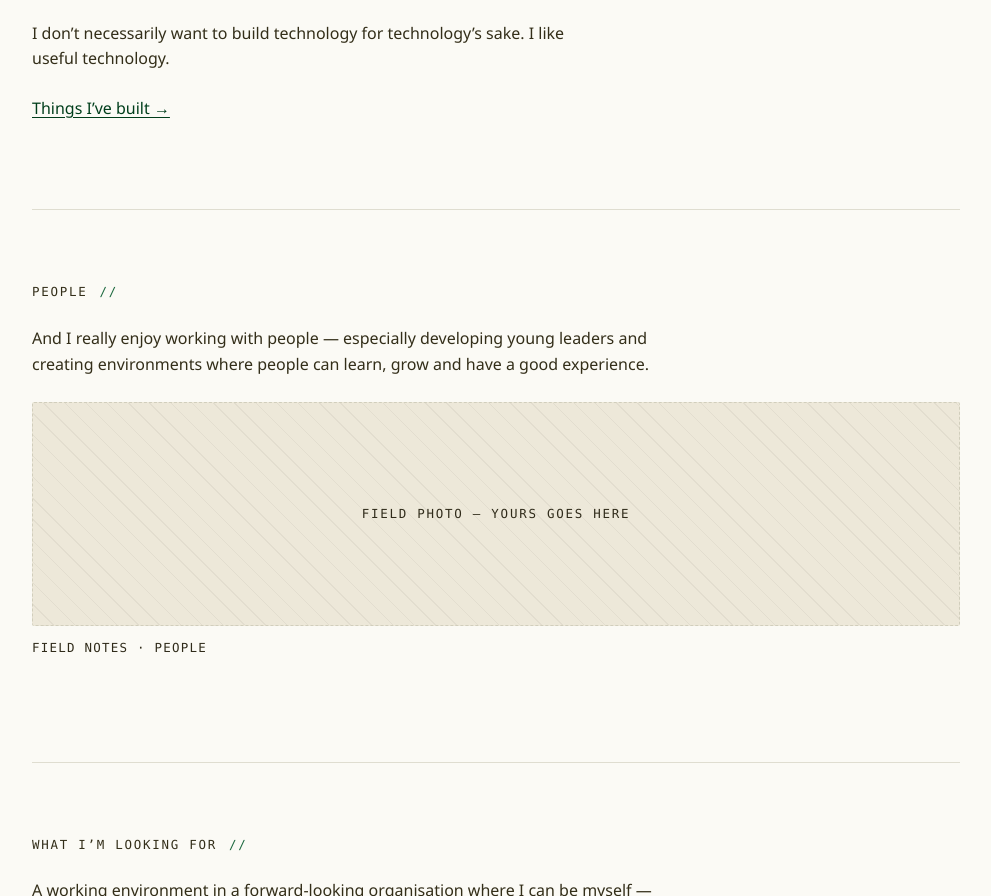
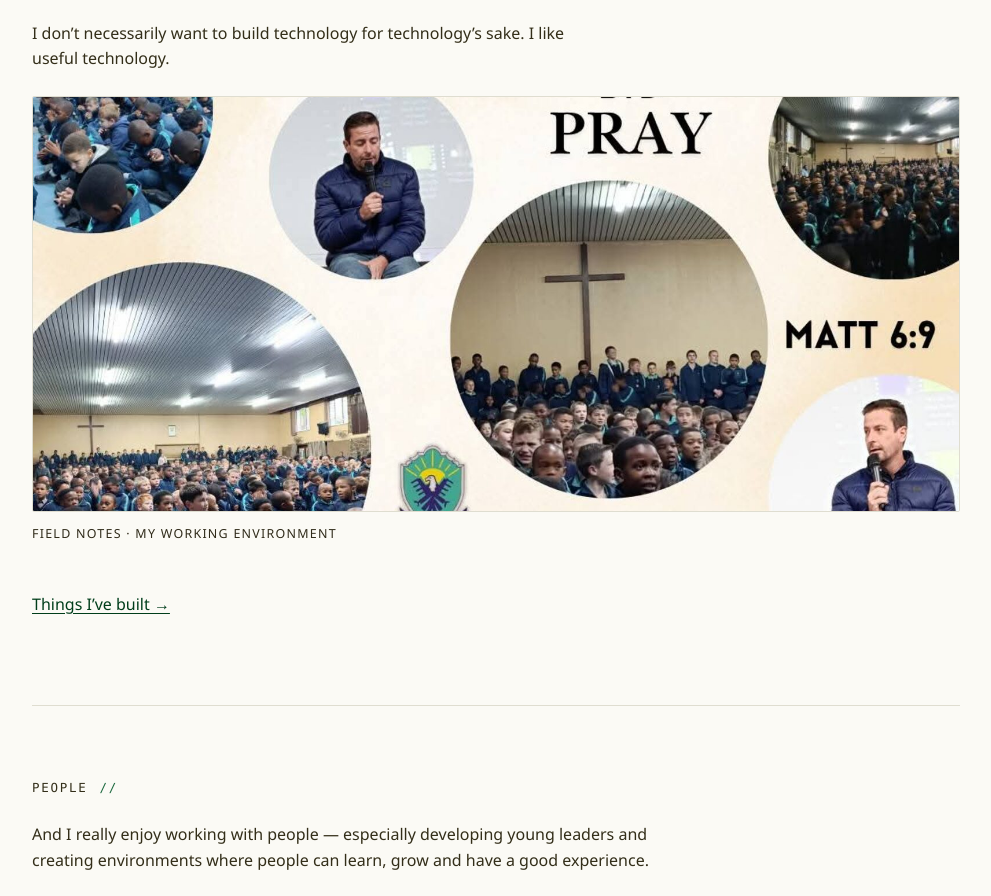
Before and after one commit to Cea89585/XanderCV, a website: page about.html in a window 1280 px wide. Shown: the part 1360-2256 px from the top of the page, without its empty margins (144-1135 px from the left). Drawn offline with Linux system fonts and the light colour scheme.

Commit message:
Add working-environment photo to About page

```diff
--- a/about.html
+++ b/about.html
@@ -70,6 +70,10 @@
                     I don&rsquo;t necessarily want to build technology for technology&rsquo;s sake. I like
                     useful technology.
                 </p>
+                <figure class="feature-image">
+                    <img src="assets/work.jpg" alt="Xander Theron's working environment">
+                    <figcaption>Field notes · my working environment</figcaption>
+                </figure>
                 <p><a href="index.html#projects-heading">Things I&rsquo;ve built &rarr;</a></p>
             </section>
 
```
Also changed, not shown: assets/work.jpg (added).
